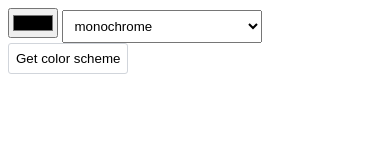
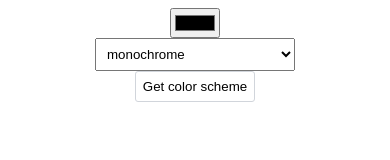
Before and after one commit to ola9292/color-scheme, a plain HTML site: page index.html in a window 390 px wide. Drawn offline with Linux system fonts and the light colour scheme.

Commit message:
Add files via upload

```diff
--- a/style.css
+++ b/style.css
@@ -7,7 +7,7 @@ body{
     align-items: center;
     flex-wrap: wrap;
     /* border: 1px solid brown; */
-    max-width: 80%;
+
  }
 
 .color-container{
@@ -47,4 +47,9 @@ button{
     .color-container{
         justify-content: center;
     }
+    .header{
+        display: flex;
+        flex-direction: column;
+        align-items: center;
+    }
 }
```
